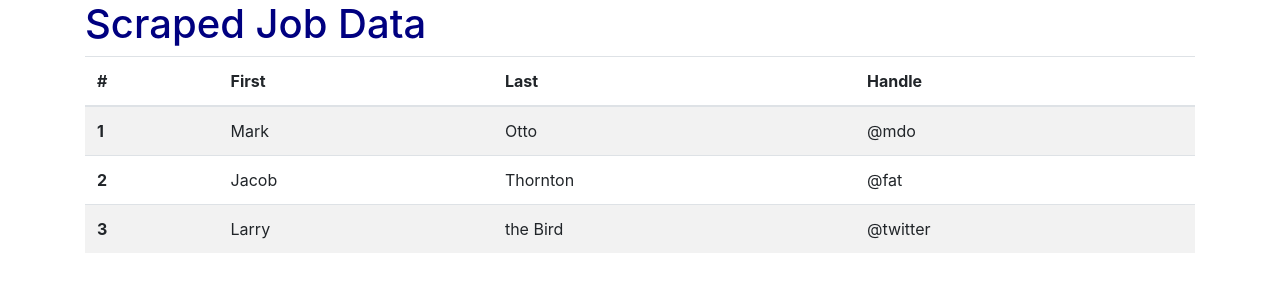
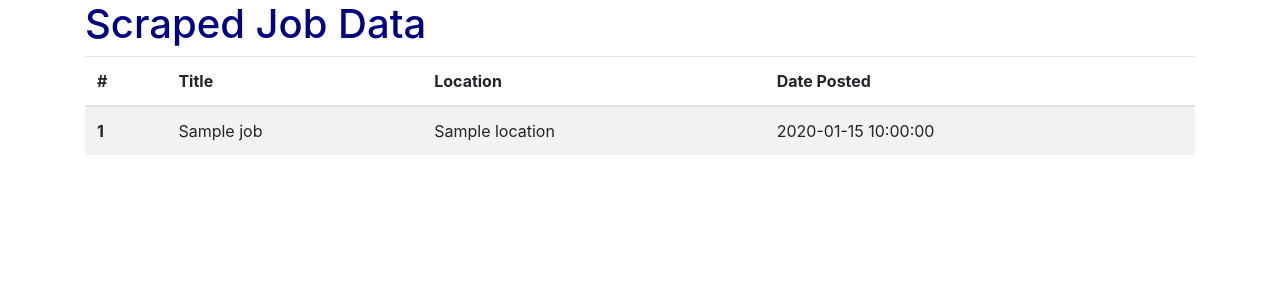
Before and after one commit to degree-vs-bootcamp-ROI/ETL-Project, a Flask app: template templates/data.html in a window 1280 px wide. Shown: the part 56-356 px from the top of the page. Run offline with Flask 2, Linux system fonts and the light colour scheme; the template is opened without the code that fills it: most values are stand-ins (such as "Sample title", 1, 10 or a date in 2020); parts of the project's set-up code (start-up, migrations or seed data) failed here and were passed over; some libraries are stand-ins or nearby versions.

Commit message:
Added dynamic variables to html template

```diff
--- a/app.py
+++ b/app.py
@@ -1,4 +1,6 @@
 from flask import Flask, render_template
+
+import pandas as pd
 
 # Import our pymongo library, which lets us connect our Flask app to our Mongo database.
 import pymongo
@@ -10,11 +12,44 @@ app = Flask(__name__)
 conn = 'mongodb://localhost:27017'
 
 # Pass connection to the pymongo instance.
-#job = pymongo.MongoClient(conn)
+#dbconn = pymongo.MongoClient(conn)
 
 # Connect to a database. Will create one if not already available.
-#db = job.indeed_db
+#db = dbconn.indeed_db
 
+# Get source data for dynamically populated templates
+source_df = pd.read_csv('indeed_jobs.csv')
+
+source_df['job_title'].dropna()
+
+df_dropna = source_df.dropna(axis=0, how='any', thresh=None, subset=['job_title'], inplace=False)
+
+jobs_df = df_dropna.dropna(axis=0, how='any', thresh=None, subset=['location'], inplace=False)
+
+# Define dictionary and list
+jobs_dict = {}
+job_list = []
+
+# Set index / set counter to 1
+i = 1
+
+# Loop through jobs data frame and assign to dictionary
+for _, record in jobs_df.iterrows():
+    jobs_dict['job_title'] = record.job_title
+    jobs_dict['company'] = record.company
+    jobs_dict['location'] = record.location
+    jobs_dict['posted'] = record.posted
+
+    #Append dictionary to job list
+    job_list.append(jobs_dict)
+
+    # Test if we have already have 30 rows of data then break
+    if i == 30:
+        break
+    else:
+        i += 1
+
+# Define routes
 @app.route("/")
 def welcome():
     return render_template('index.html')
@@ -26,51 +61,27 @@ def Visualization():
 
 @app.route("/data.html")
 def ViewData():
-    return render_template('data.html')
+    return render_template('data.html',job_list = job_list)
 
 
 @app.route("/about.html")
 def About():
     return render_template('about.html')
 
-# #@app.route("/api/v1.0/names")
-# #def names():
-#     # Create our session (link) from Python to the DB
-#     #session = Session(engine)
-
-#     """Return a list of all passenger names"""
-#     # Query all passengers
-#     results = session.query(Passenger.name).all()
-
-#     session.close()
-
-#     # Convert list of tuples into normal list
-#     all_names = list(np.ravel(results))
-
-#     return jsonify(all_names)
 
 
-# @app.route("/api/v1.0/passengers")
-# def passengers():
-#     # Create our session (link) from Python to the DB
-#     session = Session(engine)
 
-#     """Return a list of passenger data including the name, age, and sex of each passenger"""
-#     # Query all passengers
-#     results = session.query(Passenger.name, Passenger.age, Passenger.sex).all()
 
-#     session.close()
 
-#     # Create a dictionary from the row data and append to a list of all_passengers
-#     all_passengers = []
-#     for name, age, sex in results:
-#         passenger_dict = {}
-#         passenger_dict["name"] = name
-#         passenger_dict["age"] = age
-#         passenger_dict["sex"] = sex
-#         all_passengers.append(passenger_dict)
 
-#     return jsonify(all_passengers)
+
+
+
+
+
+
+
+
 
 
 if __name__ == '__main__':
--- a/templates/data.html
+++ b/templates/data.html
@@ -48,29 +48,20 @@
         <thead>
           <tr>
             <th scope="col">#</th>
-            <th scope="col">First</th>
-            <th scope="col">Last</th>
-            <th scope="col">Handle</th>
+            <th scope="col">Title</th>
+            <th scope="col">Location</th>
+            <th scope="col">Date Posted</th>
           </tr>
         </thead>
         <tbody>
           <tr>
             <th scope="row">1</th>
-            <td>Mark</td>
-            <td>Otto</td>
-            <td>@mdo</td>
-          </tr>
-          <tr>
-            <th scope="row">2</th>
-            <td>Jacob</td>
-            <td>Thornton</td>
-            <td>@fat</td>
-          </tr>
-          <tr>
-            <th scope="row">3</th>
-            <td>Larry</td>
-            <td>the Bird</td>
-            <td>@twitter</td>
+            {% for job in job_list %}
+          <td>{{ job.job_title }}</td>
+          <td>{{ job.location }}</td>
+          <td>{{ job.posted }}</td>
+        {% endfor %}
+
           </tr>
         </tbody>
       </table>
```
Also changed, not shown: 3 other files.
